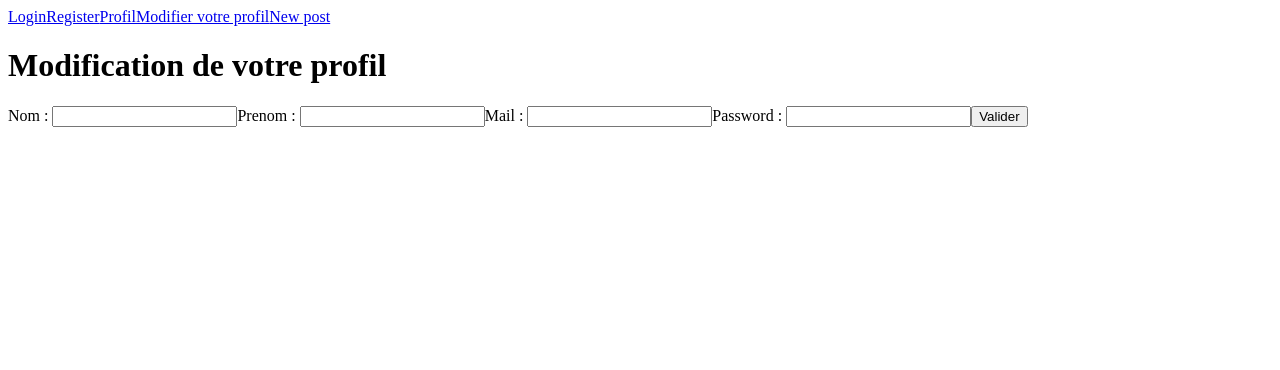
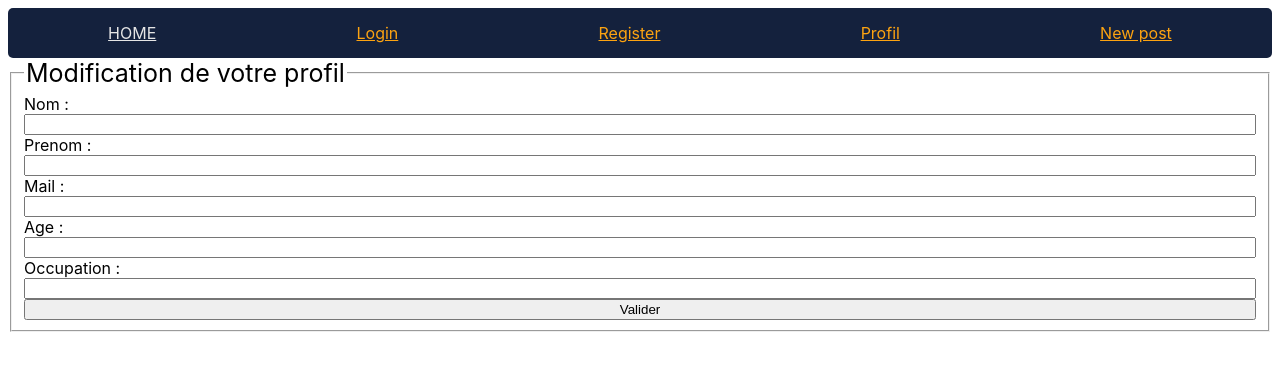
Before and after one commit to nsaya90/ysis, a Vue app: page /Modify in a window 1280 px wide. Shown: the top 370 px of the page. Built offline with nearby package versions, Linux system fonts and the light colour scheme.

Commit message:
mise a jour du code

```diff
--- a/src/App.vue
+++ b/src/App.vue
@@ -1,14 +1,33 @@
 <template>
+    <header>
 
-<!-- Ici il faudrait faire un header avec toute les router-link -->
-    <router-link to="/Login">Login</router-link>
-    <router-link to="/Register">Register</router-link>
-    <router-link to="/Profil">Profil</router-link>
-    <router-link to="/Modify">Modifier votre profil</router-link>
-    <router-link to="/NewPost">New post</router-link>
-
+        <a href="App.vue">HOME</a>
+        <router-link to="/Login" class="link">Login</router-link>
+        <router-link to="/Register" class="link">Register</router-link>
+        <router-link to="/Profil" class="link" >Profil</router-link>
+        <router-link to="/NewPost" class="link">New post</router-link>
+    </header>
     <router-view />
 </template>
 
 <style>
+header {
+    background: #14213D;
+    height: 50px;
+    border-radius: 5px;
+
+    display: flex;
+    justify-content: space-around;
+    align-items: center;
+
+    font-family: -apple-system, BlinkMacSystemFont, 'Segoe UI', Roboto, Oxygen, Ubuntu, Cantarell, 'Open Sans', 'Helvetica Neue', sans-serif;
+
+
+}
+header a {
+    color: #E5E5E5;
+}
+.link {
+    color: #FCA311;
+}
 </style>
--- a/src/views/Modify.vue
+++ b/src/views/Modify.vue
@@ -1,34 +1,89 @@
 <template>
-  <h1>Modification de votre profil</h1>
+    <div class="box_form">
+        <fieldset>
+            <legend>Modification de votre profil</legend>
+            <form action="">
+                <label for="nom">Nom : </label>
+                <input type="text" />
 
-  <form action="">
-      <label for="nom">Nom : </label>
-      <input type="text">
+                <label for="prenom">Prenom : </label>
+                <input type="text" />
 
-      <label for="nom">Prenom : </label>
-      <input type="text">
+                <label for="mail">Mail : </label>
+                <input type="text" />
 
-      <label for="nom">Mail : </label>
-      <input type="text">
+                <label for="age">Age : </label>
+                <input type="number" />
 
-      <label for="nom">Password : </label>
-      <input type="text">
+                <label for="occupation">Occupation : </label>
+                <input type="text" />
 
-      <button>Valider</button>
-
-
-  </form>
-
-
+                <button @click="putUser">Valider</button>
+            </form>
+        </fieldset>
+    </div>
 </template>
 
 <script>
+const token = localStorage.getItem("token");
+export default {
+    name: "Profil",
+    data() {
+        return {
+            firstname: "",
+            lastname: "",
+            email: "",
+            age: "",
+            occupation: "",
+            result: null,
+            message: "",
+        };
+    },
+    methods: {
+        async putUser(event) {
+          event.preventDefault()
+            const options = {
+                method: "PUT",
+                headers: {
+                    "Content-Type": "application/json",
+                    Authorization: `Bearer ${token}`,
+                },
+            };
+            const reponse = await fetch(
+                "https://social-network-api.osc-fr1.scalingo.io/ysis/user",
+                options
+            );
+            const data = await reponse.json();
 
+            this.result = data.success;
+            console.log(data);
 
-export default {
-  name: 'Modify',
-  components: {
+            this.firstname = data.firstname;
+            this.lastname = data.lastname;
+            this.email = data.email;
+            this.age = data.age;
+            this.occupation = data.occupation;
 
-  }
+            if (data.sucess === true) {
+                this.message = "ok";
+            }
+        },
+    },
+};
+</script>
+
+<style>
+legend {
+    font-size: 25px;
 }
-</script>
+
+form {
+    display: flex;
+    flex-direction: column;
+}
+
+.box_form {
+    font-family: -apple-system, BlinkMacSystemFont, "Segoe UI", Roboto, Oxygen,
+        Ubuntu, Cantarell, "Open Sans", "Helvetica Neue", sans-serif;
+}
+</style>
--- a/src/views/NewPost.vue
+++ b/src/views/NewPost.vue
@@ -19,7 +19,9 @@
                 {{ elem.title }}
                 {{ elem.description }}
 
-                <input type="button" value="LIKE" @click="commencer" />
+            <p v-if="like === false">LIKE</p>
+            <p v-else class="like">LIKE</p>
+
             </li>
         </ul>
     </div>
@@ -32,11 +34,11 @@
 const token = localStorage.getItem("token");
 
 export default {
-    name: "Post",
+    name: "NewPost",
     data() {
         return {
             list: [],
-
+            like: false,
             inputTask: "",
             info: "",
             infoContent: "",
@@ -88,6 +90,7 @@ export default {
             let post = {
                 title: this.info,
                 content: this.infoContent,
+                false: false
             };
             // on récupère notre array qui se nomme list dans notre data
             // on utilise la fonction concat pour rajouter nos post dans un tableau
@@ -156,6 +159,10 @@ export default {
 </script>
 
 <style>
+
+.like{
+    color: blue;
+}
 /* body {
   background-image: url(./doubleTriangle.jpg);
   background-repeat: no-repeat;
--- a/src/views/Profil.vue
+++ b/src/views/Profil.vue
@@ -6,12 +6,58 @@
 
     <button>Post</button>
 
+    <button @click="getUser">Vos info</button>
+
+    <ul>
+        <li>{{ firstname }}</li>
+        <li>{{ lastname }}</li>
+        <li>{{ email }}</li>
+    </ul>
+
+    <p>{{ message }}</p>
+
     <router-link to="/Modify">Modifier votre profil</router-link>
 </template>
 
 <script>
+const token = localStorage.getItem("token");
 export default {
     name: "Profil",
-    components: {},
+    data() {
+        return {
+            firstname: "",
+            lastname: "",
+            email: "",
+            result: null,
+            message: "",
+        };
+    },
+    methods: {
+        async getUser() {
+            const options = {
+                method: "GET",
+                headers: {
+                    "Content-Type": "application/json",
+                    Authorization: `Bearer ${token}`,
+                },
+            };
+            const reponse = await fetch(
+                "https://social-network-api.osc-fr1.scalingo.io/ysis/user",
+                options
+            );
+            const data = await reponse.json();
+
+            this.result = data.success;
+            console.log(data);
+
+            this.firstname = data.firstname;
+            this.lastname = data.lastname;
+            this.email = data.email;
+
+            if (data.sucess === true) {
+                this.message = "ok";
+            }
+        },
+    },
 };
 </script>
```
